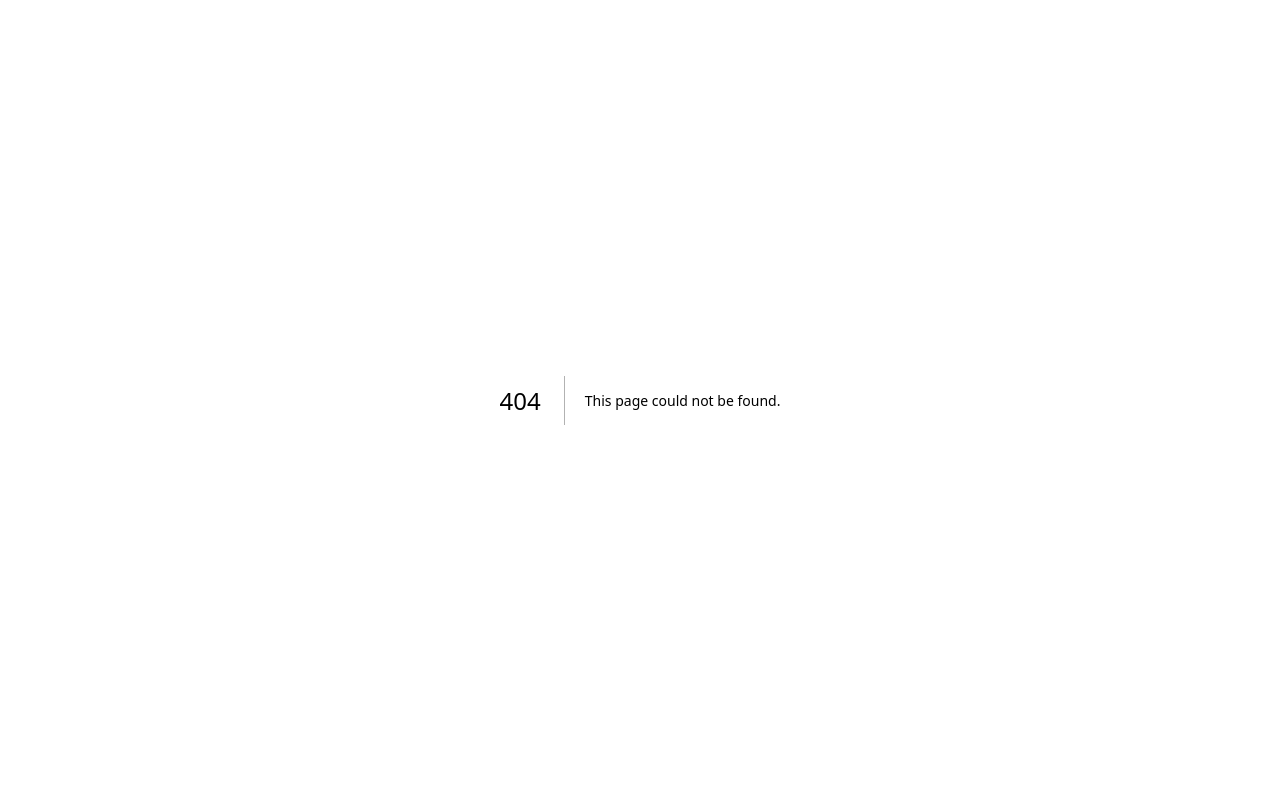
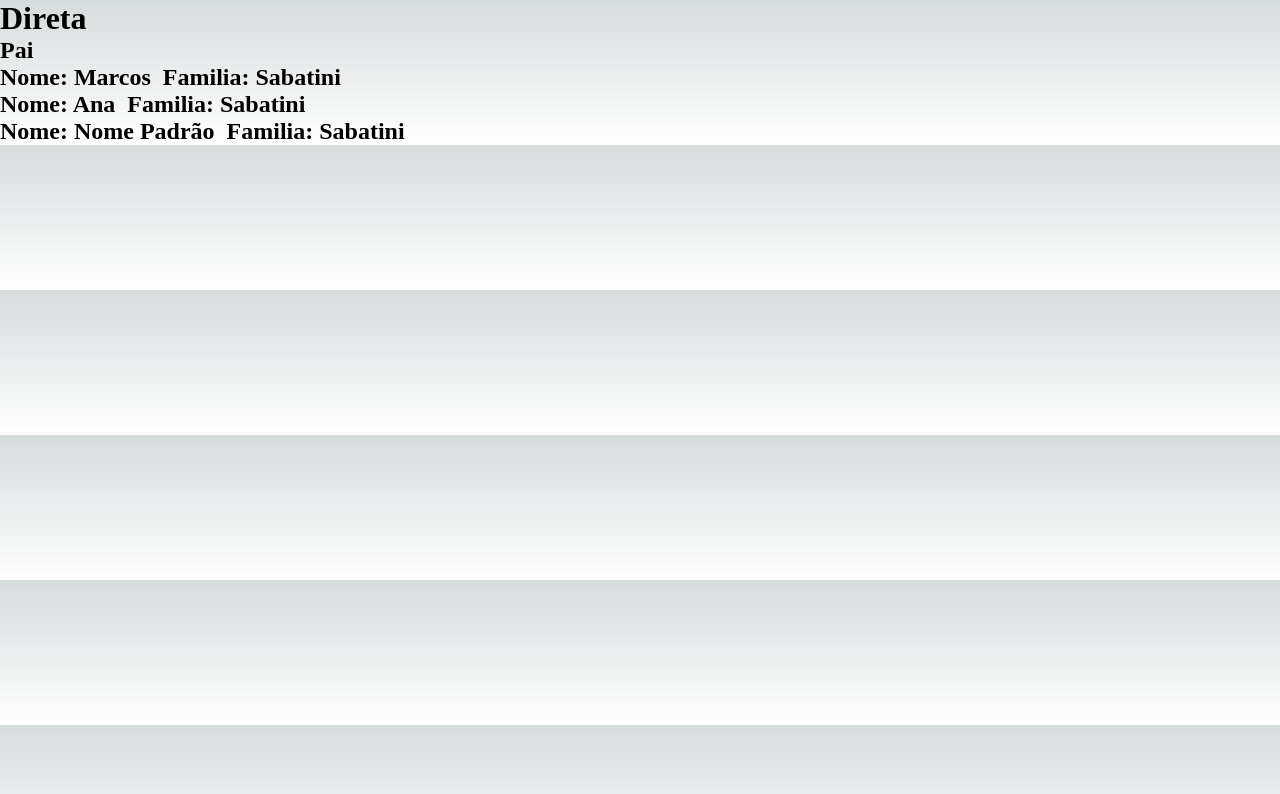
Before and after one commit to marcossabatini7/ion-estudo-next-js, a Next.js app: page /comunicacao/direta in a window 1280 px wide. Before the commit this address had no page. Shown: the top 794 px of the page. Built offline with nearby package versions, Linux system fonts and the light colour scheme.

Commit message:
comunicação direta entre componentes

```diff
--- /dev/null
+++ b/src/components/direta/Filho.tsx
@@ -0,0 +1,14 @@
+export default function Filho({
+	nome,
+	familia,
+}: {
+	nome: string
+	familia: string
+}) {
+	return (
+		<div style={{ display: 'flex' }}>
+			<h2>Nome: {nome} &nbsp;</h2>
+			<h2>Familia: {familia}</h2>
+		</div>
+	)
+}
--- /dev/null
+++ b/src/components/direta/Pai.tsx
@@ -0,0 +1,13 @@
+import Filho from './Filho'
+
+export default function Pai(props: { nome: string; familia: string }) {
+	return (
+		<>
+			<h2>Pai</h2>
+
+			<Filho nome="Marcos" familia={props.familia} />
+			<Filho {...props} nome="Ana" familia={props.familia} />
+			<Filho nome="José" {...props} />
+		</>
+	)
+}
--- /dev/null
+++ b/src/pages/comunicacao/direta.tsx
@@ -0,0 +1,11 @@
+import Pai from '@/components/direta/Pai'
+
+export default function Direta() {
+	return (
+		<>
+			<h1>Direta</h1>
+
+			<Pai nome="Nome Padrão" familia="Sabatini" />
+		</>
+	)
+}
--- a/tsconfig.json
+++ b/tsconfig.json
@@ -29,7 +29,6 @@
     "next-env.d.ts",
     "**/*.ts",
     "**/*.tsx",
-    "src/pages/basicos/jsx4.ssx"
   ],
   "exclude": [
     "node_modules"
```
